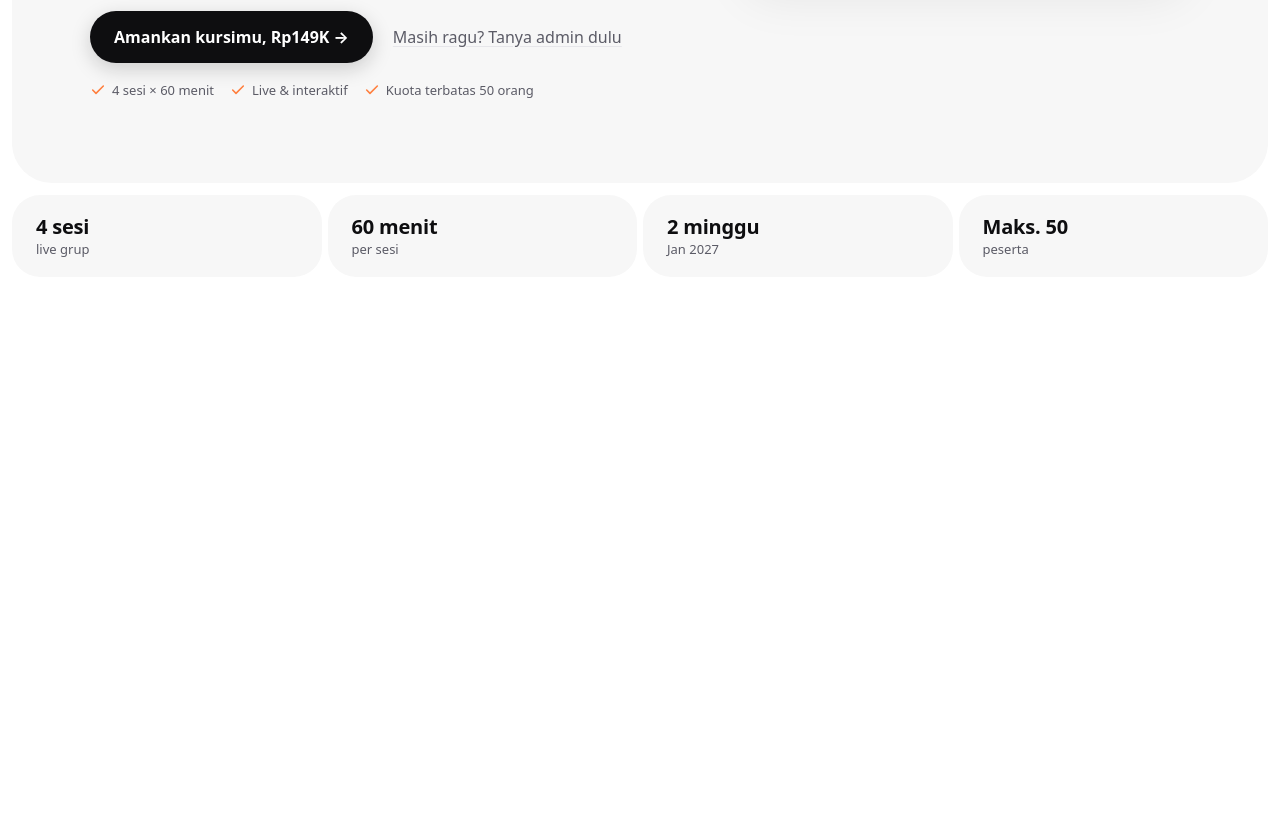
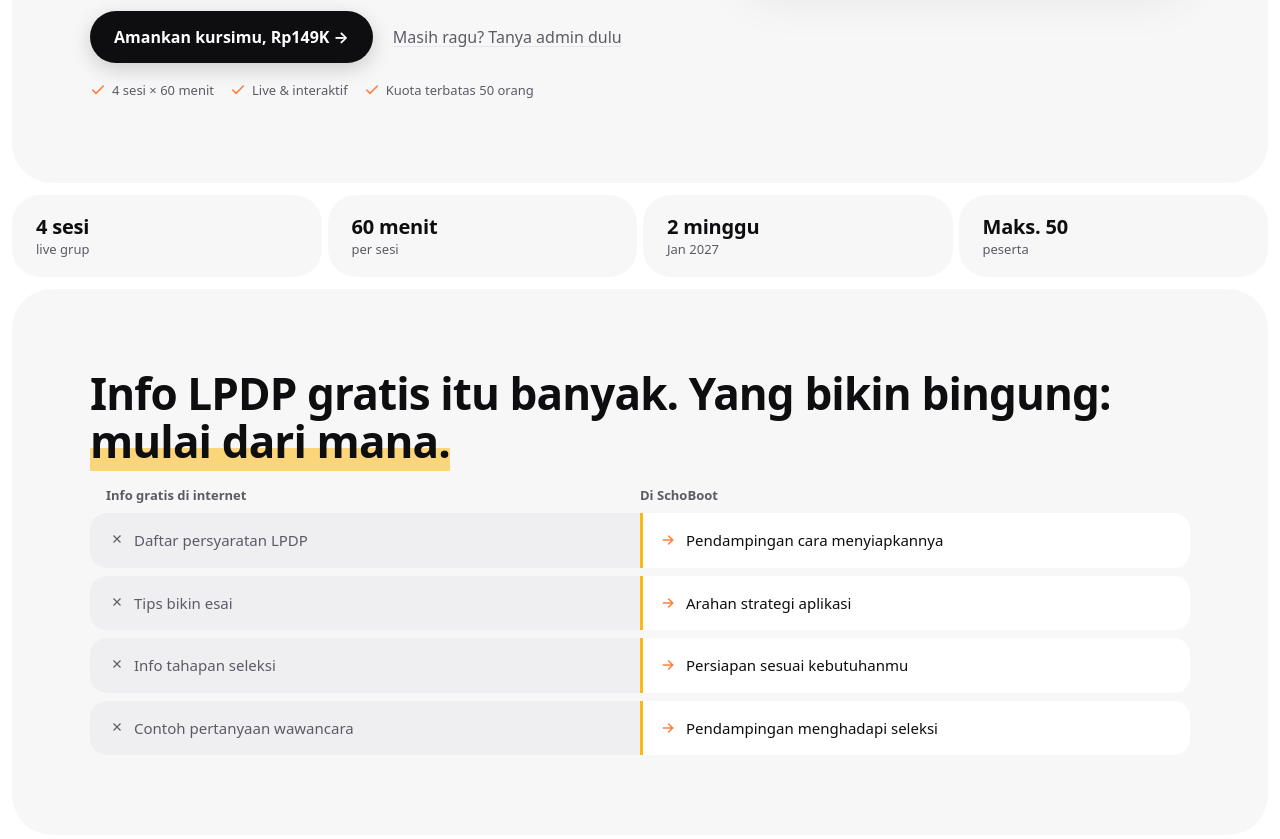
Before and after one commit to raihanhafidh/globalhublp, a plain HTML site: page schoboot/index.html in a window 1280 px wide. Shown: the part 616-1455 px from the top of the page. Before the commit the page ends 905 px from the top, so only its background shows below. Drawn offline with Linux system fonts and the light colour scheme; a web font is replaced by a local one.

Commit message:
SchoBoot: add free info vs SchoBoot comparison
Co-Authored-By: Claude Opus 5.5 <noreply@anthropic.com>

```diff
--- a/schoboot/index.html
+++ b/schoboot/index.html
@@ -340,6 +340,20 @@ footer p + p{margin-top:6px}
 </section>
 <!-- /§facts -->
 
+<!-- §compare -->
+<section class="sec">
+  <div class="wrap">
+    <h2 class="h2 reveal">Info LPDP gratis itu banyak. Yang bikin bingung: <span class="hl">mulai dari mana.</span></h2>
+    <div class="cmp">
+      <div class="cmp__head"><span>Info gratis di internet</span><span>Di SchoBoot</span></div>
+      <div class="cmp__row reveal"><div class="cmp__from"><svg width="14" height="14" viewBox="0 0 24 24" fill="none" stroke="currentColor" stroke-width="2" aria-hidden="true"><path d="M18 6 6 18M6 6l12 12"/></svg>Daftar persyaratan LPDP</div><div class="cmp__to"><svg width="16" height="16" viewBox="0 0 24 24" fill="none" stroke="#FF8040" stroke-width="2.4" stroke-linecap="round" aria-hidden="true"><path d="M5 12h14M13 6l6 6-6 6"/></svg>Pendampingan cara menyiapkannya</div></div>
+      <div class="cmp__row reveal"><div class="cmp__from"><svg width="14" height="14" viewBox="0 0 24 24" fill="none" stroke="currentColor" stroke-width="2" aria-hidden="true"><path d="M18 6 6 18M6 6l12 12"/></svg>Tips bikin esai</div><div class="cmp__to"><svg width="16" height="16" viewBox="0 0 24 24" fill="none" stroke="#FF8040" stroke-width="2.4" stroke-linecap="round" aria-hidden="true"><path d="M5 12h14M13 6l6 6-6 6"/></svg>Arahan strategi aplikasi</div></div>
+      <div class="cmp__row reveal"><div class="cmp__from"><svg width="14" height="14" viewBox="0 0 24 24" fill="none" stroke="currentColor" stroke-width="2" aria-hidden="true"><path d="M18 6 6 18M6 6l12 12"/></svg>Info tahapan seleksi</div><div class="cmp__to"><svg width="16" height="16" viewBox="0 0 24 24" fill="none" stroke="#FF8040" stroke-width="2.4" stroke-linecap="round" aria-hidden="true"><path d="M5 12h14M13 6l6 6-6 6"/></svg>Persiapan sesuai kebutuhanmu</div></div>
+      <div class="cmp__row reveal"><div class="cmp__from"><svg width="14" height="14" viewBox="0 0 24 24" fill="none" stroke="currentColor" stroke-width="2" aria-hidden="true"><path d="M18 6 6 18M6 6l12 12"/></svg>Contoh pertanyaan wawancara</div><div class="cmp__to"><svg width="16" height="16" viewBox="0 0 24 24" fill="none" stroke="#FF8040" stroke-width="2.4" stroke-linecap="round" aria-hidden="true"><path d="M5 12h14M13 6l6 6-6 6"/></svg>Pendampingan menghadapi seleksi</div></div>
+    </div>
+  </div>
+</section>
+<!-- /§compare -->
 
 
 
```
Also changed, not shown: src/schoboot.html (+14 -0 lines).
